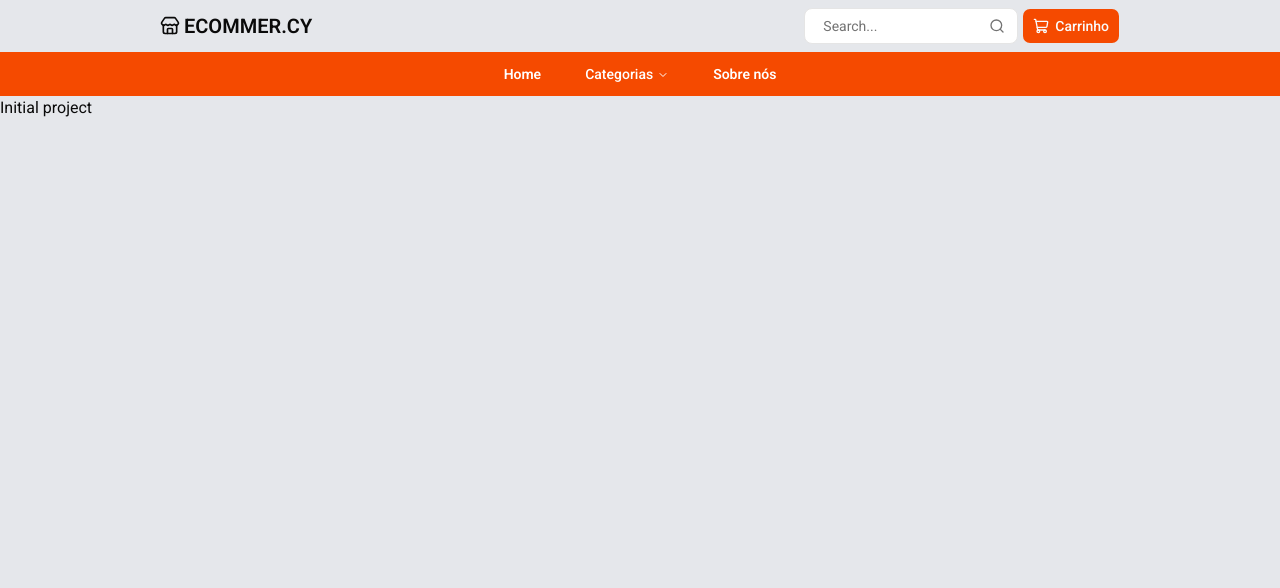
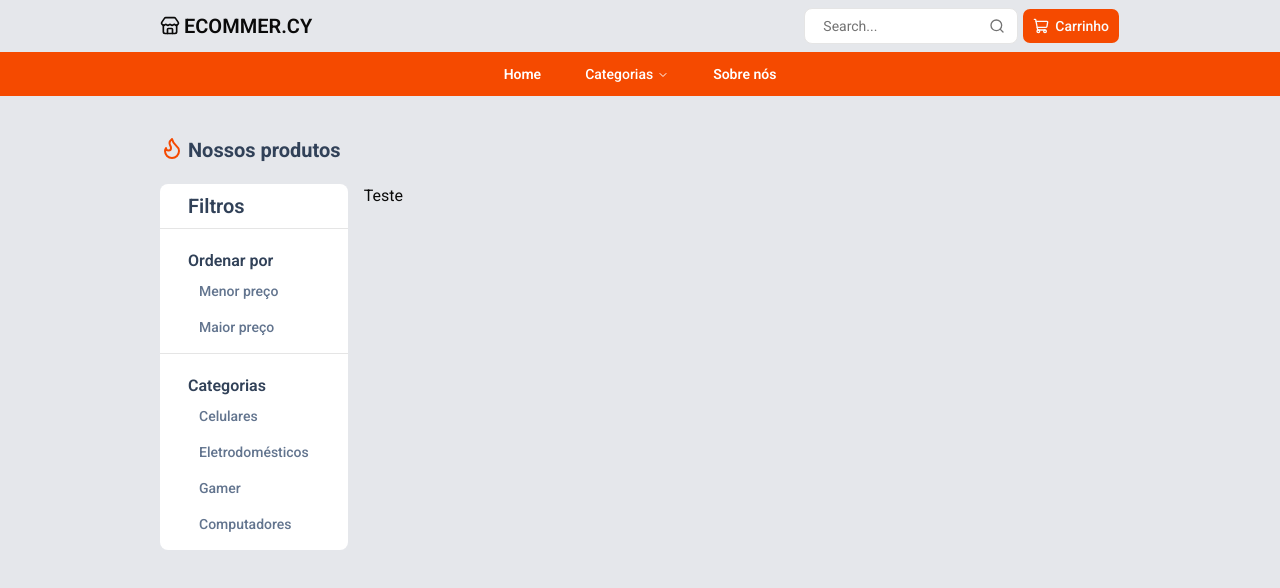
Before and after one commit to SamuelHeluany/my-ecommerce, a Next.js app: page / in a window 1280 px wide. Shown: the top 588 px of the page. Built offline with nearby package versions, Linux system fonts and the light colour scheme.

Commit message:
feat: add Filter Products component

```diff
--- /dev/null
+++ b/app/(Home)/_components/filter-products.tsx
@@ -0,0 +1,44 @@
+import { Button } from "@/components/ui/button";
+import { Separator } from "@/components/ui/separator";
+
+const FilterProducts = () => {
+  return (
+    <div className="bg-white w-1/5 rounded-md">
+      <h2 className="text-xl font-semibold text-slate-700 px-7 py-2">
+        Filtros
+      </h2>
+      <Separator className="w-full mb-5" />
+      <div className="px-7 pb-2">
+        <h2 className="text-md font-semibold text-slate-700">Ordenar por</h2>
+        <div className="grid">
+          <Button className="w-full flex justify-start text-slate-500 bg-transparent hover:bg-orange-600 cursor-pointer hover:text-white">
+            Menor preço
+          </Button>
+          <Button className="w-full flex justify-start text-slate-500 bg-transparent hover:bg-orange-600 cursor-pointer hover:text-white">
+            Maior preço
+          </Button>
+        </div>
+      </div>
+      <Separator className="w-full mb-5" />
+      <div className="px-7 pb-2">
+        <h2 className="text-md font-semibold text-slate-700">Categorias</h2>
+        <div className="grid">
+          <Button className="w-full flex justify-start text-slate-500 bg-transparent hover:bg-orange-600 cursor-pointer hover:text-white">
+            Celulares
+          </Button>
+          <Button className="w-full flex justify-start text-slate-500 bg-transparent hover:bg-orange-600 cursor-pointer hover:text-white">
+            Eletrodomésticos
+          </Button>
+          <Button className="w-full flex justify-start text-slate-500 bg-transparent hover:bg-orange-600 cursor-pointer hover:text-white">
+            Gamer
+          </Button>
+          <Button className="w-full flex justify-start text-slate-500 bg-transparent hover:bg-orange-600 cursor-pointer hover:text-white">
+            Computadores
+          </Button>
+        </div>
+      </div>
+    </div>
+  );
+};
+
+export default FilterProducts;
--- a/app/(Home)/page.tsx
+++ b/app/(Home)/page.tsx
@@ -1,7 +1,18 @@
+import { Flame } from "lucide-react";
+import FilterProducts from "./_components/filter-products";
+
 export default function Home() {
   return (
-    <div>
-      <h1>Initial project</h1>
+    <div className="px-40 pt-10">
+      <h1 className="font-bold text-xl text-slate-700 flex gap-1 pb-5">
+        <Flame color="#F54900" />
+        Nossos produtos
+      </h1>
+
+      <div className="flex w-full gap-4">
+        <FilterProducts />
+        <div className="w-5/6">Teste</div>
+      </div>
     </div>
   );
 }
```
